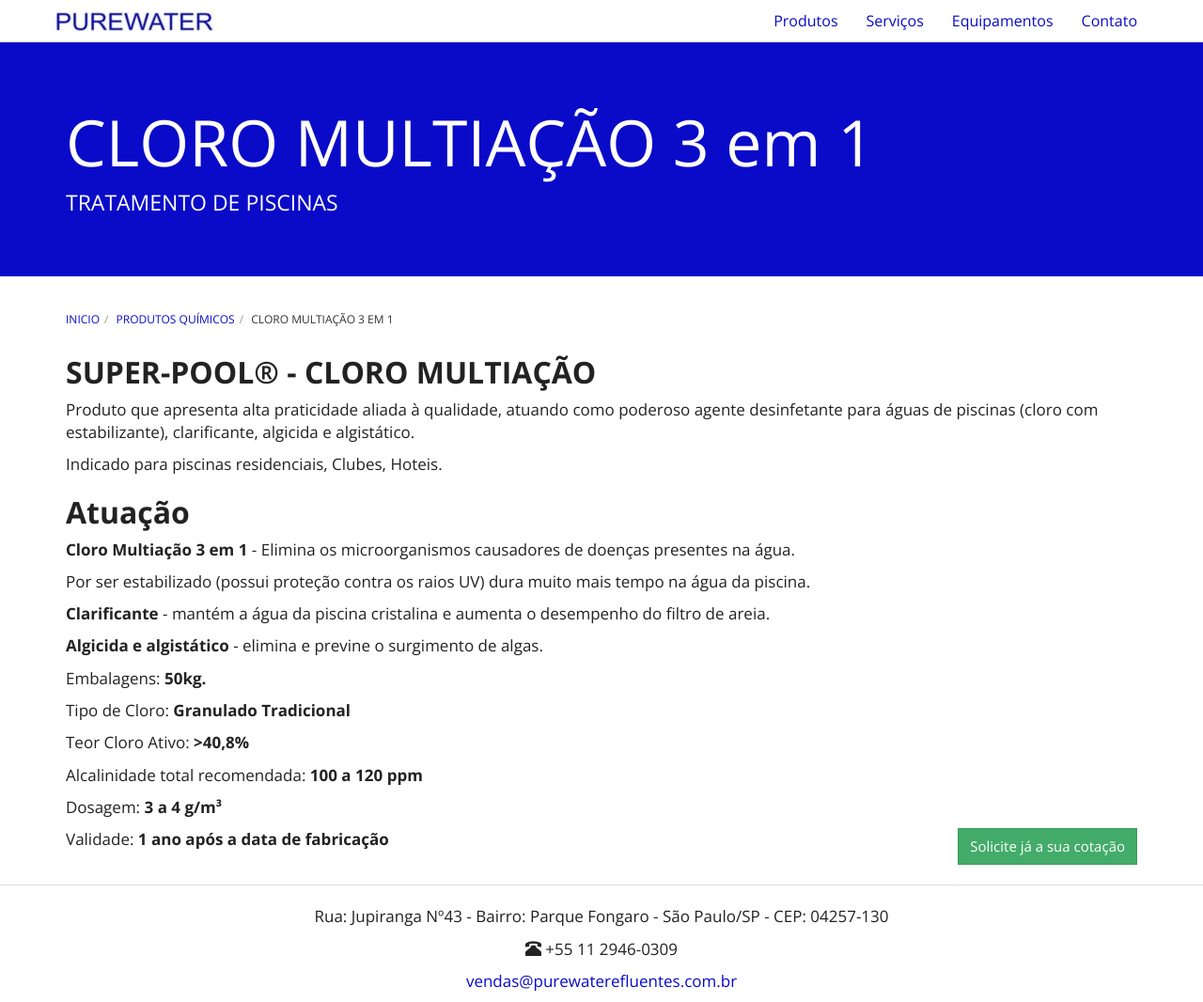
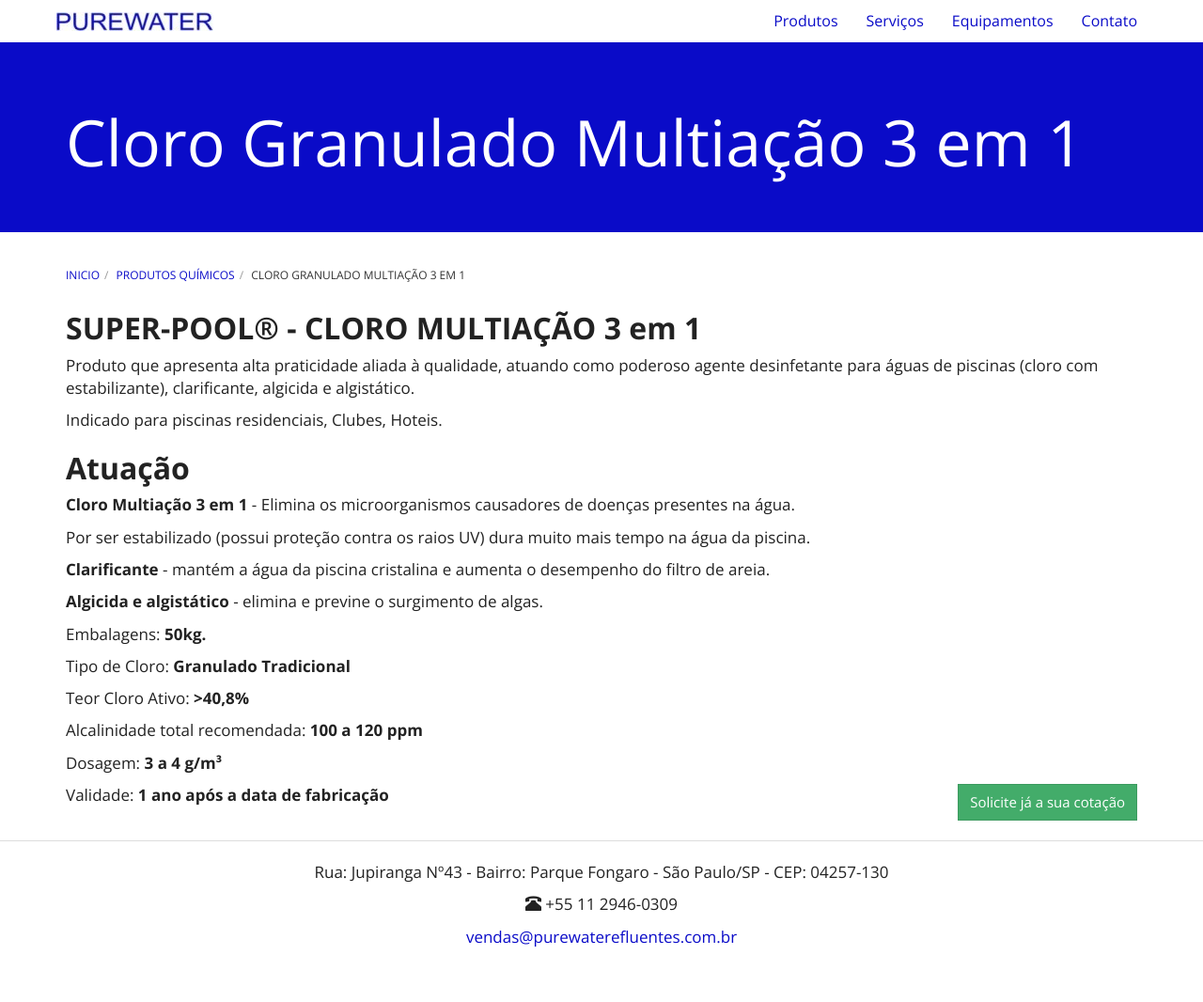
Before and after one commit to purewaterefluentes/purewaterefluentes.github.io, a Jekyll site: the page built from produtos/cloro-granulado-multiacao.md, in a window 1280 px wide and 1066 px high. Shown: the whole window at 94% size. Built offline with Jekyll 4.4.1, drawn with Linux system fonts in a browser that asks for light colours; nearby versions of some CDN libraries; library files that are not in the unit come from our copies.

Commit message:
Update cloro-granulado-multiacao.md

```diff
--- a/produtos/cloro-granulado-multiacao.md
+++ b/produtos/cloro-granulado-multiacao.md
@@ -1,10 +1,10 @@
 ---
 layout: contato
 pageTitle: CLORO GRANULADO MULTIAÇÃO | CLORO PARA PISCINA |PUREWATER EFLUENTES
-title: CLORO MULTIAÇÃO 3 em 1
-subtitle: TRATAMENTO DE PISCINAS
+title: Cloro Granulado Multiação 3 em 1
+subtitle:
 ---
-## **SUPER-POOL® - CLORO MULTIAÇÃO**
+## **SUPER-POOL® - CLORO MULTIAÇÃO 3 em 1**
 
 Produto que apresenta alta praticidade aliada à qualidade, atuando como poderoso agente desinfetante para águas de piscinas (cloro com estabilizante), clarificante, algicida e algistático.
 
```
